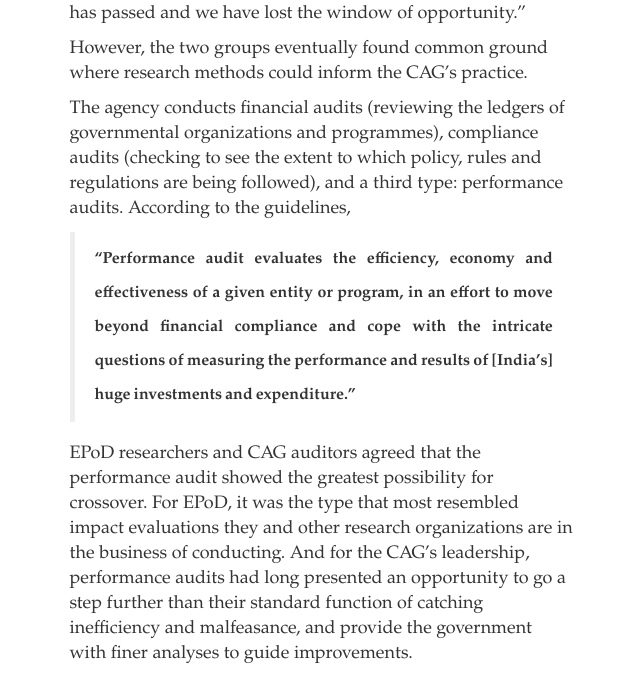
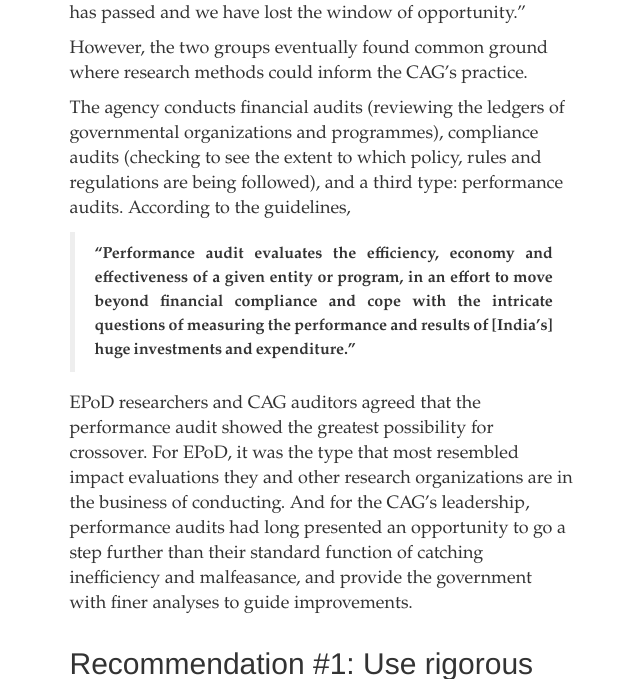
Before and after one commit to hks-epod/cag-case, a PHP site: page / in a window 1280 px wide. Shown: the part 4332-5011 px from the top of the page, without its empty margins (323-963 px from the left). Run offline with PHP 8.4, Linux system fonts and the light colour scheme; some web fonts are replaced.

Commit message:
revision

```diff
--- a/css/styles.css
+++ b/css/styles.css
@@ -85,7 +85,7 @@ margin-bottom: 4%;
 }
 
 blockquote {
-	font: 600 16px/34px 'Garamond', serif;
+	font: 600 16px/24px 'Garamond', serif;
   text-align: justify;
   word-spacing: -1px;
  }
```
